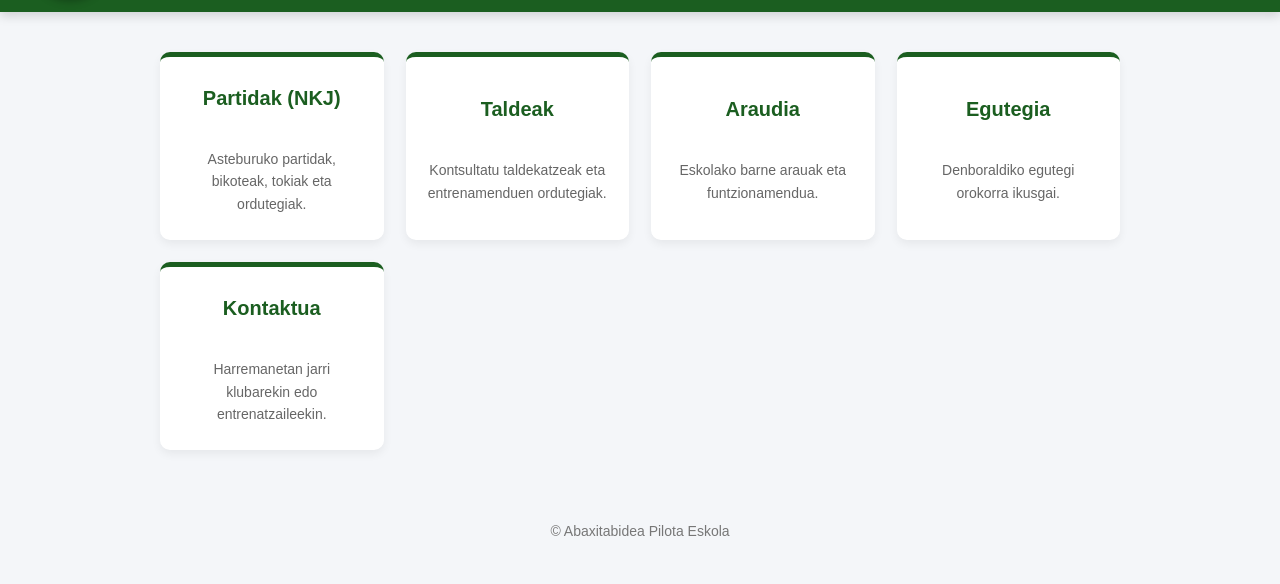
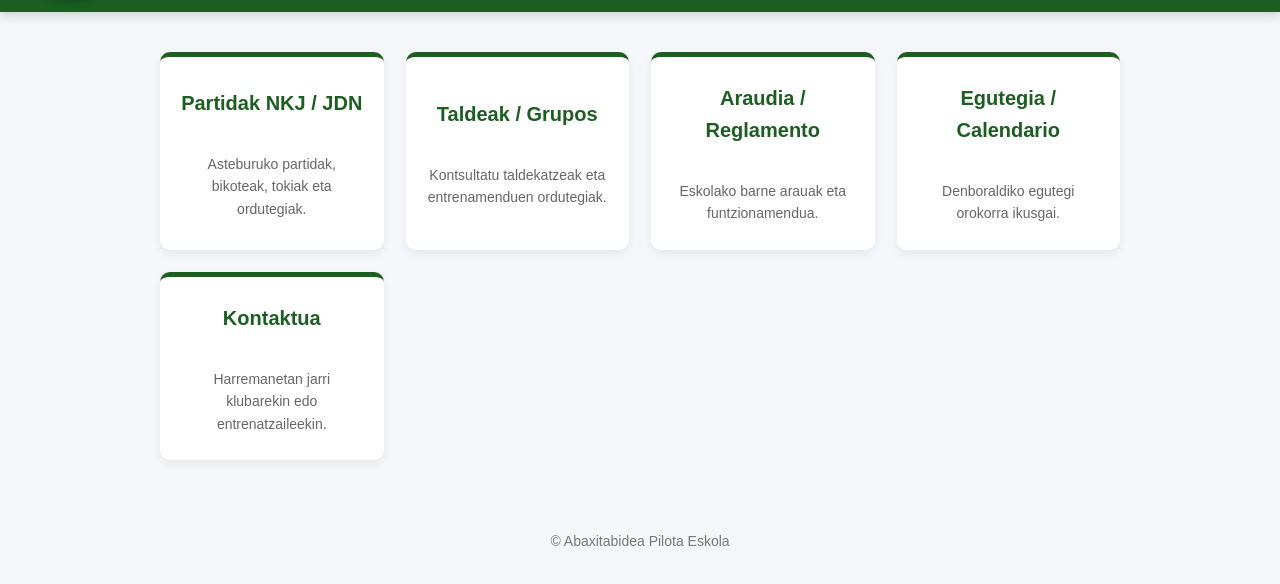
Before and after one commit to abaxitabidea-alt/abaxitabidea, a plain HTML site: page index.html in a window 1280 px wide. Shown: the part 98-682 px from the top of the page. Drawn offline with Linux system fonts and the light colour scheme.

Commit message:
Update index.html

```diff
--- a/index.html
+++ b/index.html
@@ -164,19 +164,19 @@
     <div class="container">
         <div class="grid">
             <a href="partidak.html" class="card">
-                <h3>Partidak (NKJ)</h3>
+                <h3>Partidak NKJ / JDN</h3>
                 <p>Asteburuko partidak, bikoteak, tokiak eta ordutegiak.</p>
             </a>
             <a href="taldeak.html" class="card">
-                <h3>Taldeak</h3>
+                <h3>Taldeak / Grupos</h3>
                 <p>Kontsultatu taldekatzeak eta entrenamenduen ordutegiak.</p>
             </a>
             <a href="araudia.html" class="card">
-                <h3>Araudia</h3>
+                <h3>Araudia / Reglamento</h3>
                 <p>Eskolako barne arauak eta funtzionamendua.</p>
             </a>
             <a href="egutegia.html" class="card">
-                <h3>Egutegia</h3>
+                <h3>Egutegia / Calendario</h3>
                 <p>Denboraldiko egutegi orokorra ikusgai.</p>
             </a>
             <a href="kontaktua.html" class="card">
```
